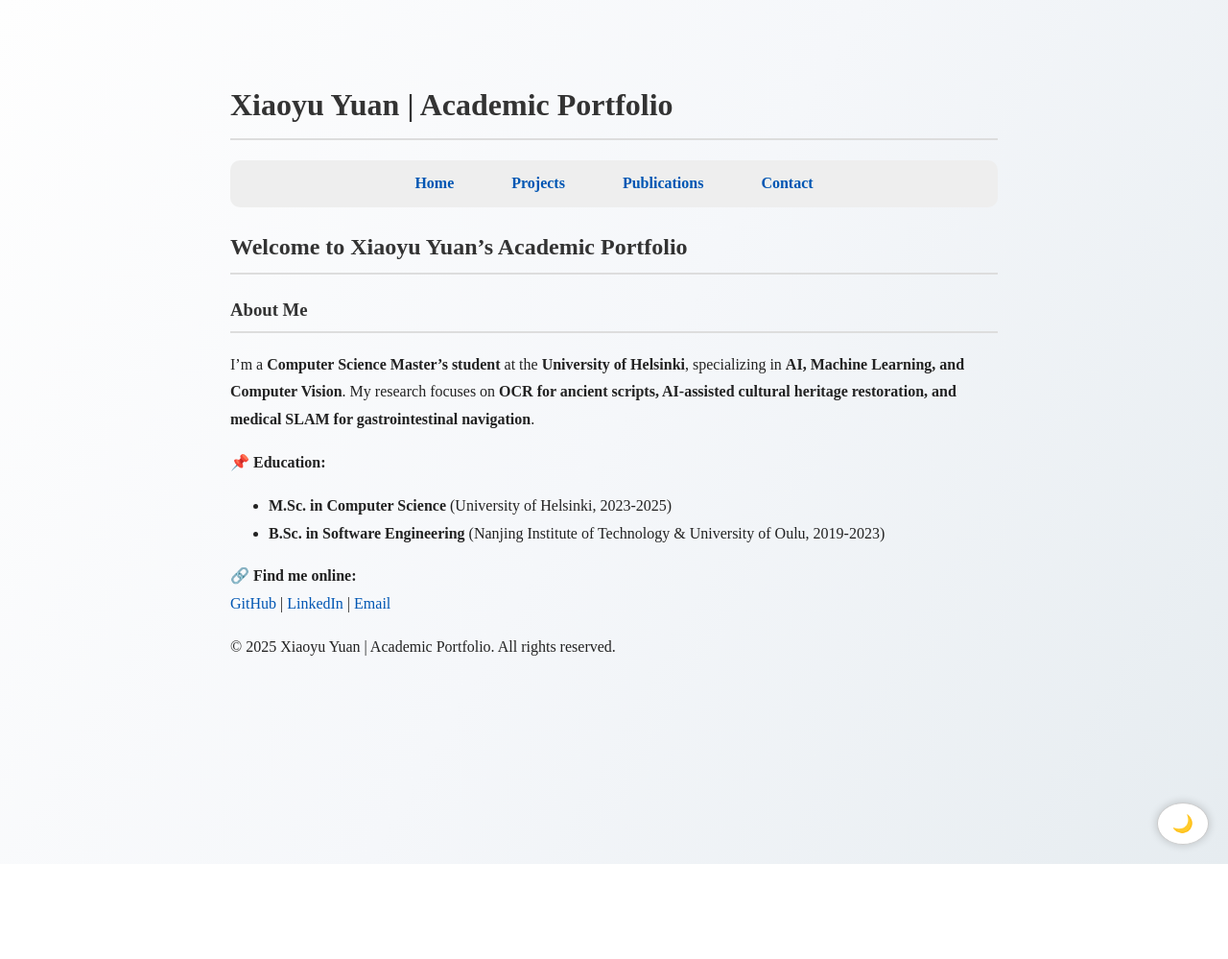
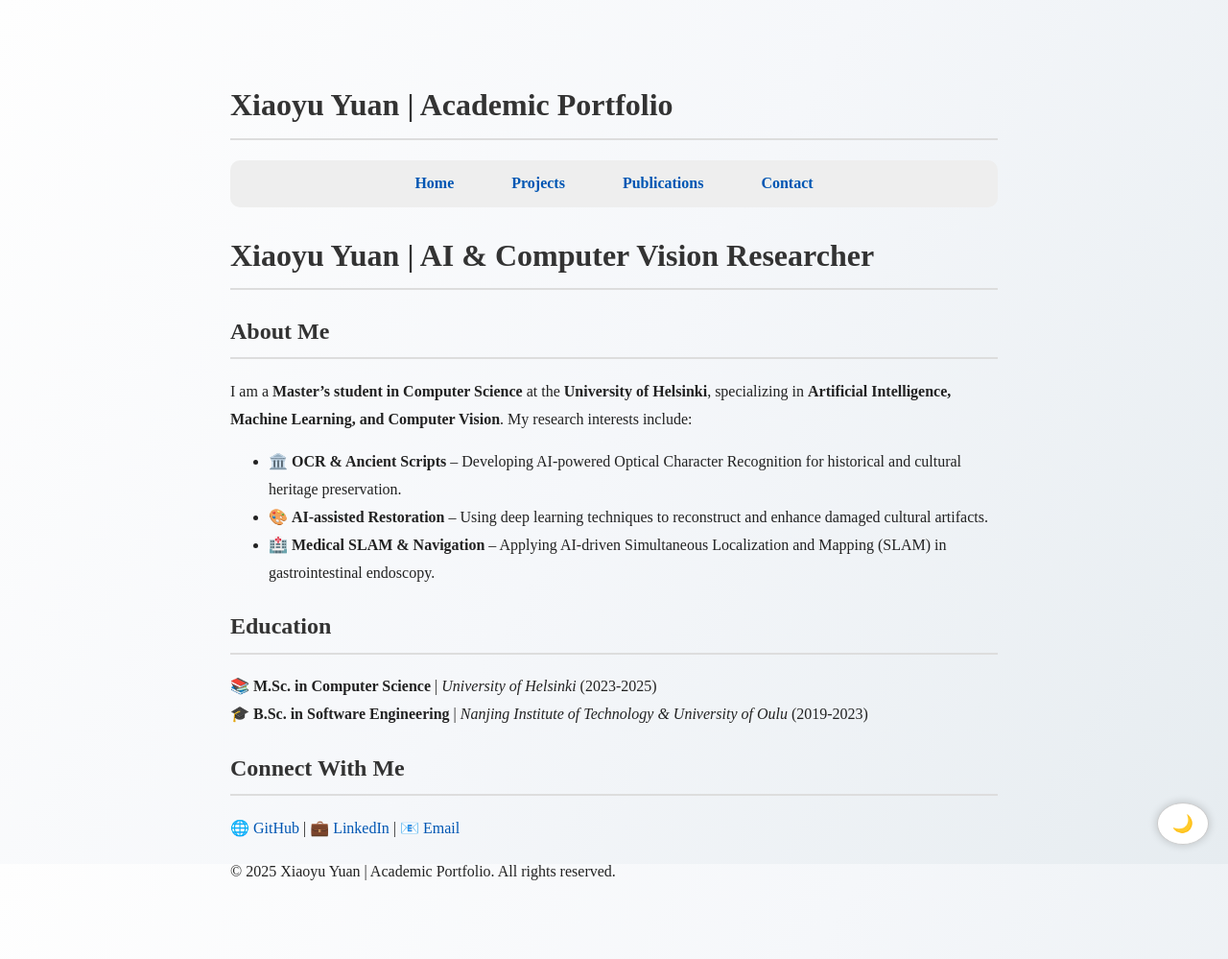
Before and after one commit to XiaoyuYuan19/portfolio, a Jekyll site: the page built from index.md, in a window 1280 px wide. Shown: the whole page at 96% size. Built offline with Jekyll 4.4.1, drawn with Linux system fonts in a browser that asks for light colours; before the commit the page ends 900 px from its top, so only the background shows below that.

Commit message:
Update index.md

```diff
--- a/index.md
+++ b/index.md
@@ -1,17 +1,21 @@
 ---
 title: "Xiaoyu Yuan"
-description: "A showcase of AI research, projects, and academic contributions."
+description: "Exploring AI, Computer Vision, and Ancient Script OCR."
 layout: default
 ---
 
-## Welcome to Xiaoyu Yuan's Academic Portfolio
+# Xiaoyu Yuan | AI & Computer Vision Researcher
 
-### About Me
-I'm a **Computer Science Master's student** at the **University of Helsinki**, specializing in **AI, Machine Learning, and Computer Vision**. My research focuses on **OCR for ancient scripts, AI-assisted cultural heritage restoration, and medical SLAM for gastrointestinal navigation**.
+## About Me
+I am a **Master's student in Computer Science** at the **University of Helsinki**, specializing in **Artificial Intelligence, Machine Learning, and Computer Vision**. My research interests include:
 
-📌 **Education:**
-- **M.Sc. in Computer Science** (University of Helsinki, 2023-2025)
-- **B.Sc. in Software Engineering** (Nanjing Institute of Technology & University of Oulu, 2019-2023)
+- 🏛️ **OCR & Ancient Scripts** – Developing AI-powered Optical Character Recognition for historical and cultural heritage preservation.
+- 🎨 **AI-assisted Restoration** – Using deep learning techniques to reconstruct and enhance damaged cultural artifacts.
+- 🏥 **Medical SLAM & Navigation** – Applying AI-driven Simultaneous Localization and Mapping (SLAM) in gastrointestinal endoscopy.
 
-🔗 **Find me online:**
-[GitHub](https://github.com/XiaoyuYuan19) | [LinkedIn](https://www.linkedin.com/in/xiaoyuyuan19) | [Email](mailto:xiaoyuyuan19@gmail.com)
+## Education
+📚 **M.Sc. in Computer Science** | *University of Helsinki* (2023-2025)
+🎓 **B.Sc. in Software Engineering** | *Nanjing Institute of Technology & University of Oulu* (2019-2023)
+
+## Connect With Me
+🌐 [GitHub](https://github.com/XiaoyuYuan19) | 💼 [LinkedIn](https://www.linkedin.com/in/xiaoyuyuan19) | 📧 [Email](mailto:xiaoyuyuan19@gmail.com)
```
